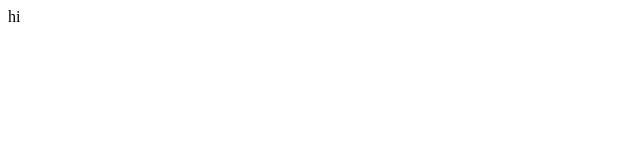
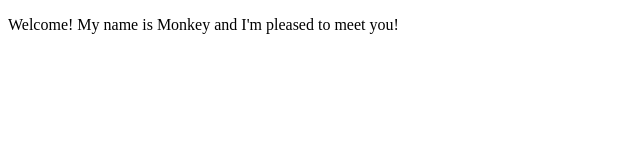
Before and after one commit to vikwaran09/vikramvenkatesh, a plain HTML site: page index.html in a window 1280 px wide. Shown: the whole page, without its empty margins (0-640 px from the left). Drawn offline with Linux system fonts and the light colour scheme.

Commit message:
Update index.html

```diff
--- a/index.html
+++ b/index.html
@@ -1,4 +1,9 @@
 <!DOCTYPE html>
 <html>
-  hi
+    <head>
+
+    </head>
+    <body>
+        <p>Welcome! My name is Monkey and I'm pleased to meet you!</p>
+    </body>
 </html>
```
